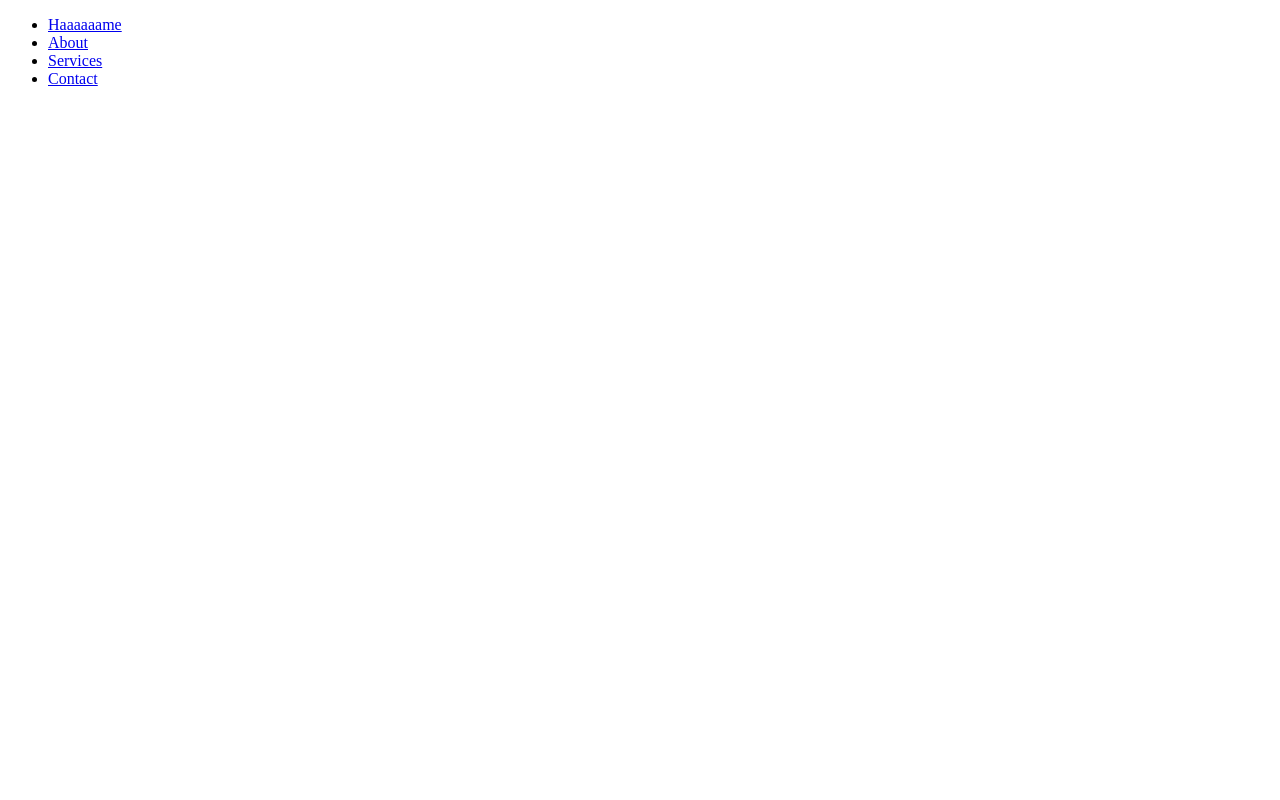
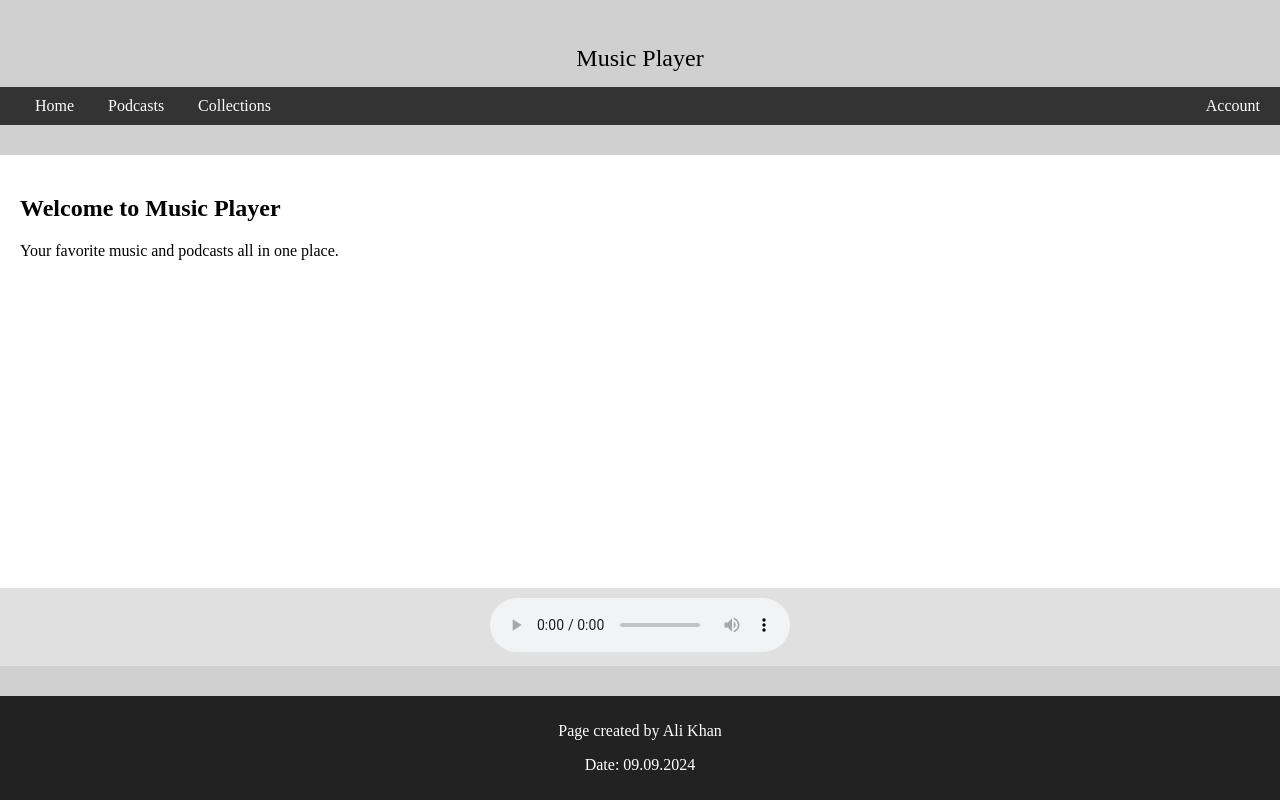
Before and after one commit to alesha-ofc-he/music_website, a plain HTML site: page index.html in a window 1280 px wide. Drawn offline with Linux system fonts and the light colour scheme.

Commit message:
updeted index.html

```diff
--- a/index.html
+++ b/index.html
@@ -3,16 +3,109 @@
 <head>
     <meta charset="UTF-8">
     <meta name="viewport" content="width=device-width, initial-scale=1.0">
-    <title>Navigation Example</title>
+    <title>Music Player</title>
+
+    <style>
+        .full-width-bar {
+            width: 100%;
+            background-color: #d0d0d0;
+            height: 30px;
+        }
+        .website_name {
+            width: 100%;
+            background-color: #d0d0d0;
+            text-align: center;
+            padding: 15px 0;
+            font-size: 24px;
+        }
+        .menu {
+            background-color: #333;
+            color: #fff;
+            text-align: center;
+            padding: 10px 0;
+            display: flex;
+            justify-content: space-between;
+            align-items: center;
+        }
+        .menu nav {
+            margin-left: 20px;
+        }
+        .menu nav a {
+            margin: 0 15px;
+            text-decoration: none;
+            color: #fff;
+        }
+        .account-link {
+            margin-right: 20px;
+            text-decoration: none;
+            color: #fff;
+        }
+        .main-content {
+            padding: 20px;
+        }
+        .audio-player {
+            width: 100vw;
+            background-color: #e0e0e0;
+            padding: 10px 0;
+            text-align: center;
+            box-sizing: border-box;
+            margin: 0;
+        }
+        footer {
+            width: 100%;
+            background-color: #222;
+            color: #fff;
+            padding: 10px 0;
+            text-align: center;
+        }
+        body {
+            margin: 0;
+            padding: 0;
+            display: flex;
+            flex-direction: column;
+            min-height: 100vh;
+        }
+        main {
+            flex: 1;
+        }
+    </style>
 </head>
 <body>
-    <nav>
-        <ul>
-            <li><a href="#haaaame">Haaaaaame</a></li>
-            <li><a href="#about">About</a></li>
-            <li><a href="#services">Services</a></li>
-            <li><a href="#contact">Contact</a></li>
-        </ul>
-    </nav>
+
+    <div class="full-width-bar top-bar"></div>
+    <header class="website_name">Music Player</header>
+    <header class="menu">
+        <nav>
+            <!-- link to main page-->
+            <a href="index.html">Home</a>
+            <!-- link to podkast page-->
+            <a href="podcasts.html">Podcasts</a>
+            <a href="collections.html">Collections</a>
+        </nav>
+        <a href="account.html" class="account-link">Account</a>
+    </header>
+
+    <div class="full-width-bar second-bar"></div>
+
+    <main class="main-content">
+        <section>
+            <h2>Welcome to Music Player</h2>
+            <p>Your favorite music and podcasts all in one place.</p>
+        </section>
+    </main>
+
+    <div class="audio-player">
+        <audio controls>
+            <source src="audio/sample.mp3" type="audio/mpeg">
+            Your browser does not support the audio element.
+        </audio>
+    </div>
+
+    <div class="full-width-bar bottom-bar"></div>
+
+    <footer>
+        <p>Page created by Ali Khan</p>
+        <p>Date: 09.09.2024</p>
+    </footer>
 </body>
 </html>
```
